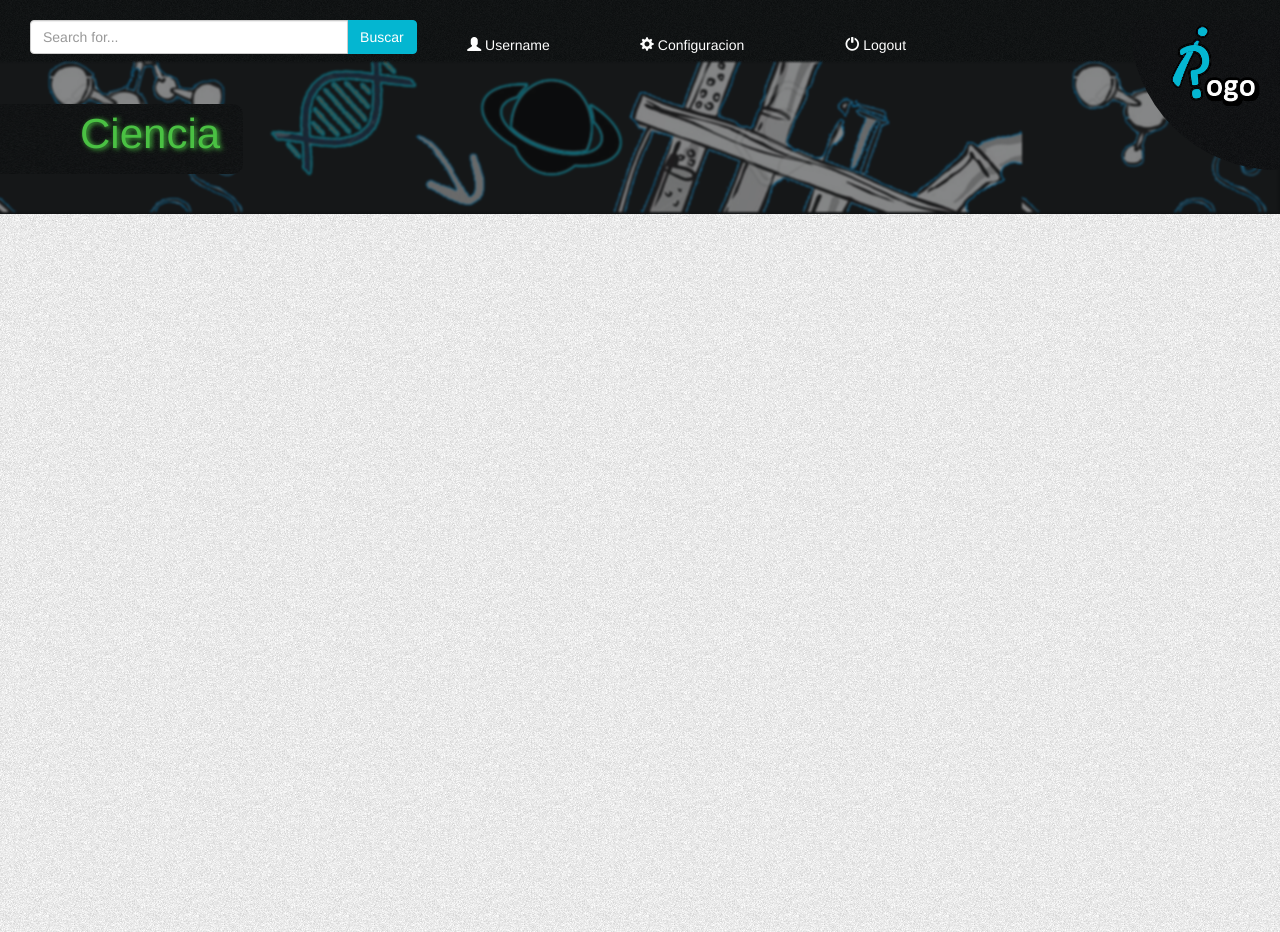
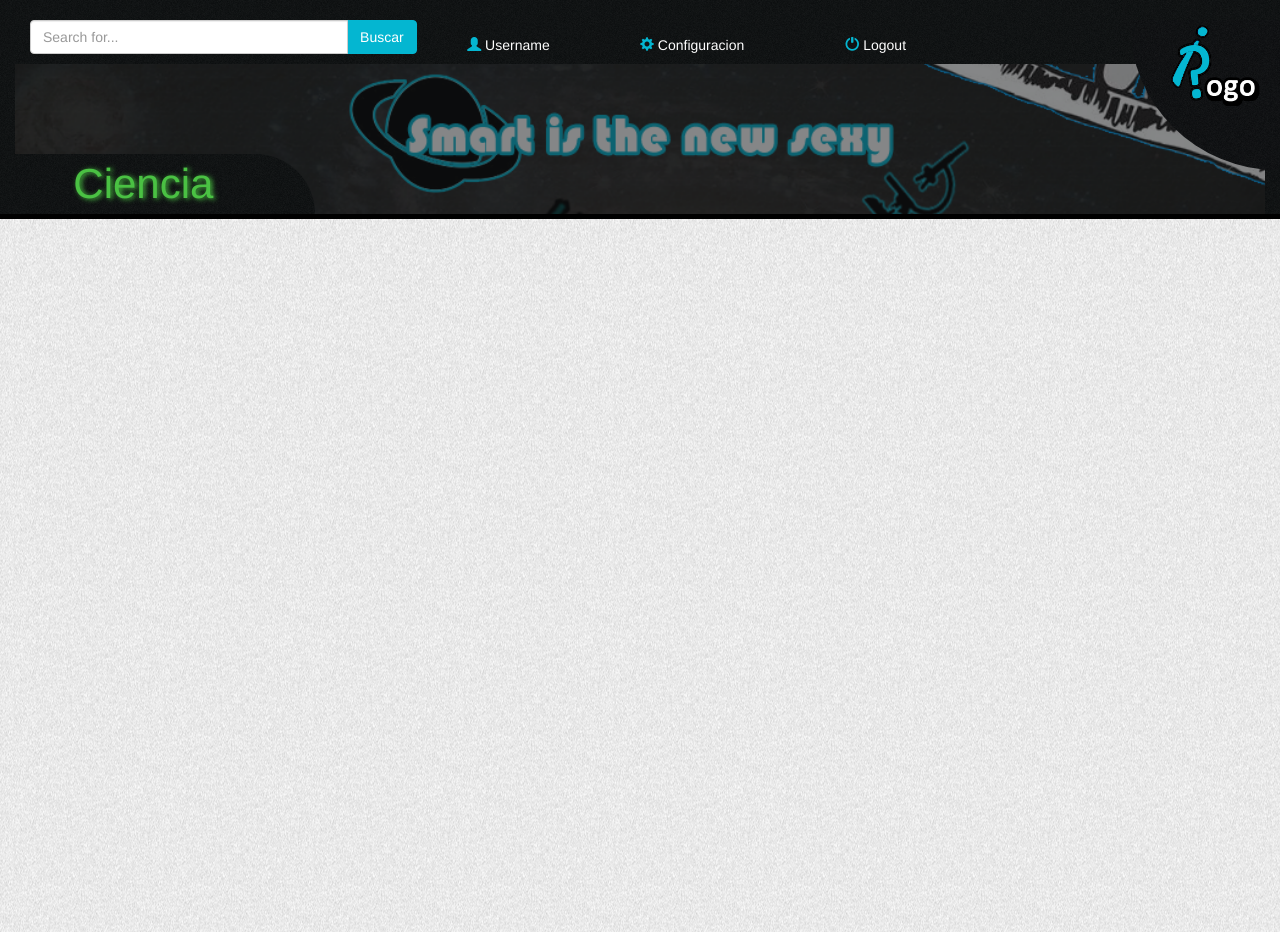
Before and after one commit to msantanagonzalez/rogo, a PHP site: page /ciencia.php in a window 1280 px wide. Run offline with PHP 8.4, Linux system fonts and the light colour scheme.

Commit message:
Modificacion sobre imagenes de ciencia y tecnologia, actualizacion de vistas

```diff
--- a/www/Resources/css/styles.css
+++ b/www/Resources/css/styles.css
@@ -111,41 +111,15 @@ color: #111314
 
 .list-group-item{
   background-color: #041c47;
-
 }
 .IndexCategoria a{
   color: #FFF
-
 }
 .TituloCategoria{
   text-align: center;
 }
 .TituloCategoria h1{
   color: #000
-}
-
-.categoriaContainer{
-  max-width: 100%;
-  height: 150px;
-  left: -2px;
-  top: -2px;
-  -webkit-filter: blur(1px);
-  -moz-filter: blur(1px);
-  -o-filter: blur(1px);
-  -ms-filter: blur(1px);
-  filter: blur(1px);
-}
-
-.textoCategoriaContainer{
-  position: absolute;
-  margin-top: 40px;
-  padding-left: 80px;
-  background-color:#111314;
-  /*background-color:#000;*/
-  font-size: 3em;
-  color: #4ac143;
-  text-shadow: 2px 1px 5px #4ac143;
-  border-radius: 0px 10px 10px 0px;
 }
 
 .contenidoContainer{
@@ -173,7 +147,8 @@ color: #111314
   border-radius:10px;
   border: 2px solid #000;
 }
-.historial{
+
+.historialContainer{
   margin-top: 20px;
   background-color: #fff;
   border-radius:10px;
@@ -226,6 +201,55 @@ color: #111314
   z-index: 9;
 }
 
+.categoriaContainer{
+  background: url(../images/noiseHeaderGrey.png) repeat center center;
+  background-color:#111314;
+  height: 150px;
+  overflow: hidden;
+}
+
+.imagenCategoria{
+  min-width: 100%;
+}
+
+#imagenArte{
+  margin-top: -380px; /*Centrar imagen*/
+}
+
+#imagenCiencia{
+  margin-top: -130px; /*Centrar imagen*/
+}
+
+#imagenDeporte{
+  margin-top: -450px; /*Centrar imagen*/
+}
+
+#imagenProgramacion{
+  margin-top: -200px; /*Centrar imagen*/
+}
+
+#imagenTecnologia{
+  margin-top: -400px; /*Centrar imagen*/
+}
+
+.textoCategoria{
+  position: absolute;
+  bottom: -10px;
+  left: -5px;
+  width: 25%;
+  background: url(../images/noiseHeaderGrey.png) repeat center center;
+  background-color:#111314;
+  color: #4ac143;
+
+  /*
+  background-color:#041c47;
+  color: #fff;
+  */
+  font-size: 3em;
+  text-shadow: 2px 1px 5px #4ac143;
+  border-radius: 0px 100px 0px 0px;
+}
+
 .btnCarousel{
   color: #fff;
   background-color: #04b6d1;
@@ -266,12 +290,13 @@ color: #111314
   color: #4ac143;
   text-align: left;
   /*text-shadow: 2px 1px 2px #000;*/
-  text-shadow: 2px 1px 5px #4ac143;
+  text-shadow: 2px 1px 2px #000;
 }
 
 .carousel-caption h1{
-  background-color:#111314;
-  border-radius:5px;
+  /*background: url(../images/noiseHeaderGrey.png) repeat center center;*/
+  /*background-color:#111314;*/
+  /*border-radius: 10px 0px 0px 10px;*/
   font-size: 3em;
 }
 
--- a/www/ciencia.php
+++ b/www/ciencia.php
@@ -52,15 +52,15 @@
               <div class="col-lg-5 col-md-5 col-sm-12 col-xs-12 iconsContainer">
                 <div class="row">
                   <div class="col-lg-4 col-md-4 col-sm-12 col-xs-12 singleIconContainer">
-                    <span class="glyphicon glyphicon-user lightBlue" aria-hidden="true"></span>
+                    <span class="glyphicon glyphicon-user textBlue" aria-hidden="true"></span>
                     <span>Username</span>
                   </div>
                   <div class="col-lg-4 col-md-4 col-sm-12 col-xs-12 singleIconContainer">
-                    <span class="glyphicon glyphicon-cog lightBlue" aria-hidden="true"></span>
+                    <span class="glyphicon glyphicon-cog textBlue" aria-hidden="true"></span>
                     <span>Configuracion</span>
                   </div>
                   <div class="col-lg-4 col-md-4 col-sm-12 col-xs-12 singleIconContainer">
-                    <span class="glyphicon glyphicon-off lightBlue" aria-hidden="true"></span>
+                    <span class="glyphicon glyphicon-off textBlue" aria-hidden="true"></span>
                     <span>Logout</span>
                   </div>
                 </div>
@@ -81,14 +81,18 @@
         <!-- Fin Barra Usuario-->
 
         <!-- CONTENIDO -->
-        <div class="col-lg-12 col-md-12 col-sm-12 col-xs-12" style="background-color:#111314;">
+        <!-- Categoria -->
+        <div class="col-lg-12 col-md-12 col-sm-12 col-xs-12">
           <div class="row">
-            <div class="col-lg-12 col-md-12 col-sm-12 col-xs-12 categoriaContainer" style="background:url(Resources/images/carouselCiencia.png)">
-            </div>
-            <div class="textoCategoriaContainer headerNoise">
-              <p>Ciencia &nbsp;</p>
+            <div class="col-lg-12 col-md-12 col-sm-12 col-xs-12 categoriaContainer">
+              <img id="imagenCiencia" src="Resources/images/carouselCiencia.png" alt="..." class="imagenCategoria">
+              <p class="textoCategoria text-center">Ciencia &nbsp;</p>
             </div>
           </div>
+        </div>
+        <!-- Fin Categoria -->
+        <!-- Separador -->
+        <div class="col-lg-12 col-md-12 col-sm-12 col-xs-12 separator">
         </div>
         <!-- Fin Contenido-->
 
--- a/www/index.php
+++ b/www/index.php
@@ -240,7 +240,7 @@
 
           <!-- Principio Historial -->
 
-            <div class="col-lg-9 col-md-9 col-sm-9 col-xs-9 historial pull-right">
+            <div class="col-lg-9 col-md-9 col-sm-9 col-xs-9 historialContainer pull-right">
                   <BR>
                     <BR>
                       <BR>
```
Also changed, not shown: www/arte.php (+12 -8 lines), www/deporte.php (+12 -9 lines), www/programacion.php (+12 -8 lines), www/question.php (+4 -5 lines), www/tecnologia.php (+12 -8 lines), www/Resources/images/carouselCiencia.png, www/Resources/images/carouselTecnologia.png.
